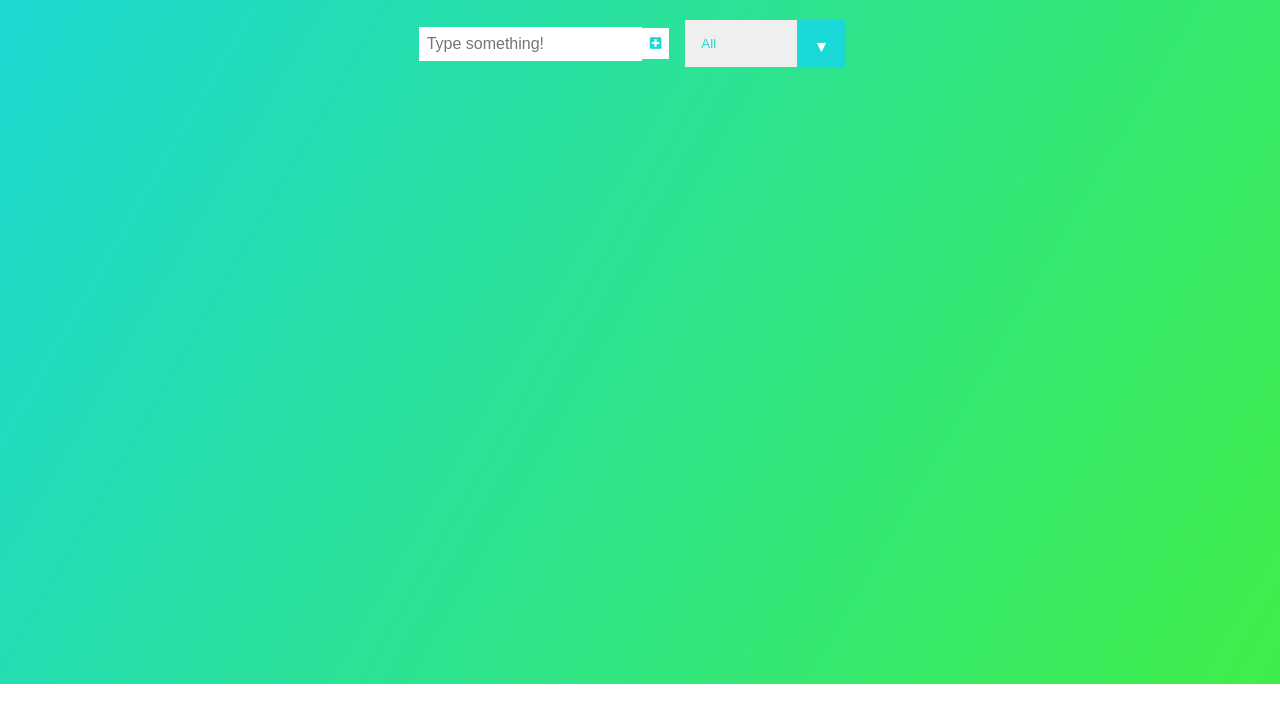
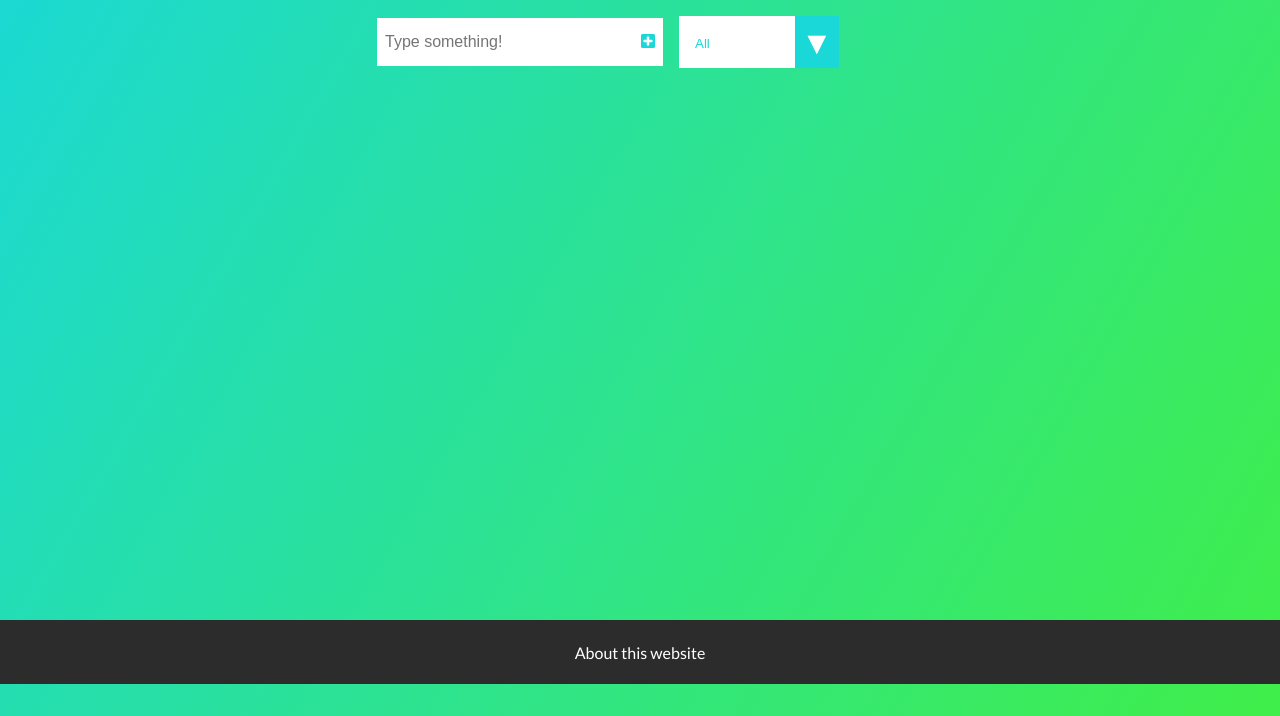
Before and after one commit to samikhalaf/simple-todo-app-js, a plain HTML site: page index.html in a window 1280 px wide. Shown: the part 116-832 px from the top of the page. Before the commit the page ends 800 px from the top, so only its background shows below. Drawn offline with Linux system fonts and the light colour scheme.

Commit message:
CSS cleanup

```diff
--- a/index.html
+++ b/index.html
@@ -42,6 +42,10 @@
       <ul class="todo-list"></ul>
     </div>
 
+    <footer class="about">
+      <p>About this website</p>
+    </footer>
+
     <script defer src="./app.js"></script>
   </body>
 </html>
--- a/style.css
+++ b/style.css
@@ -5,6 +5,8 @@
   padding: 0;
   box-sizing: border-box;
 }
+
+/* VARIABLES */
 
 /* MAIN CONTENT */
 
@@ -22,13 +24,11 @@ header {
   display: flex;
   flex-direction: column;
   /* width: 50%; */
-  min-height: 15vh;
+  margin: 2rem;
   display: flex;
   justify-content: center;
   align-items: center;
 }
-
-
 
 header h1,
 header h2 {
@@ -40,7 +40,7 @@ h1 {
   font-weight: 900;
 }
 
-h2{
+h2 {
   font-size: 1.5rem;
   font-weight: 300;
 }
@@ -51,9 +51,13 @@ form {
   display: flex;
   justify-content: center;
   align-items: center;
+
+  margin: 2rem;
 }
 
 .todo-input {
+  width: 16rem;
+  height: 3rem;
   padding: 0.5rem;
   font-size: 1rem;
   border: none;
@@ -61,8 +65,9 @@ form {
 }
 
 .todo-button {
+  height: 3rem;
   padding: 0.5rem;
-  font-size: 1  rem;
+  font-size: 1rem;
   border: none;
   background: white;
 }
@@ -85,6 +90,7 @@ form button:hover {
   display: flex;
   justify-content: center;
   align-items: center;
+  width: 100vw;
 }
 
 .todo-list {
@@ -102,10 +108,6 @@ form button:hover {
   justify-content: space-between;
   align-items: center;
   transition: all 0.3s ease;
-}
-
-.filter-todo {
-  padding: 1rem;
 }
 
 .todo li {
@@ -169,14 +171,18 @@ select {
 
   color: #1ad8d8;
   width: 10rem;
+  height: 3rem;
   cursor: pointer;
-  padding: 1rem;
+  padding: 0rem;
 }
 
 .select {
-  margin: 1rem;
+  margin: 0 0 0 1rem;
   position: relative;
   overflow: hidden;
+  background-color: white;
+
+  font-size: 2rem;
 }
 
 .select::after {
@@ -185,7 +191,7 @@ select {
   background: #1ad8d8;
   top: 0;
   right: 0;
-  padding: 1rem;
+  padding: 0.4rem;
   pointer-events: none;
 }
 
@@ -194,3 +200,55 @@ select:hover::after {
   color: #1ad8d8;
   transition: all 0.3s ease;
 }
+
+.filter-todo {
+  padding: 1rem;
+  background-color: white;
+}
+
+/* FOOTER */
+
+.about {
+  position: fixed;
+  bottom: 0;
+  left: 0;
+
+  width: 100vw;
+  height: 4rem;
+  /* border: 1px red solid; */
+
+  display: flex;
+  justify-content: center;
+  align-items: center;
+
+  background: rgb(44, 44, 44);
+}
+
+/* MEDIA QUERYS */
+
+@media all and (min-width: 480px) {
+  form {
+    max-width: 90vw;
+  }
+}
+
+@media all and (min-width: 768px) {
+  body {
+  }
+}
+
+@media all and (min-width: 1024px) {
+  body {
+  }
+}
+
+@media all and (min-width: 1200px) {
+  body {
+  }
+}
+
+/* 320px — 480px: Mobile devices
+481px — 768px: iPads, Tablets
+769px — 1024px: Small screens, laptops
+1025px — 1200px: Desktops, large screens
+1201px and more —  Extra large screens, TV */
```
